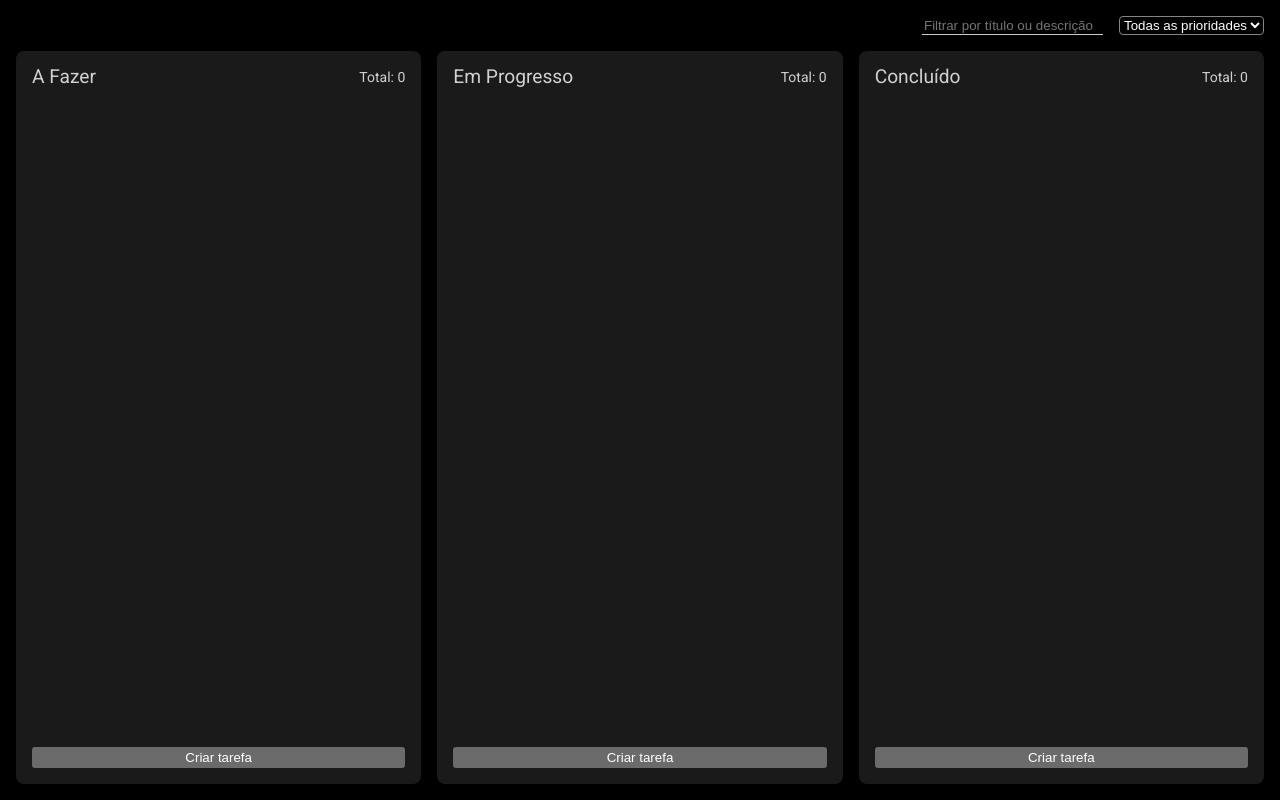
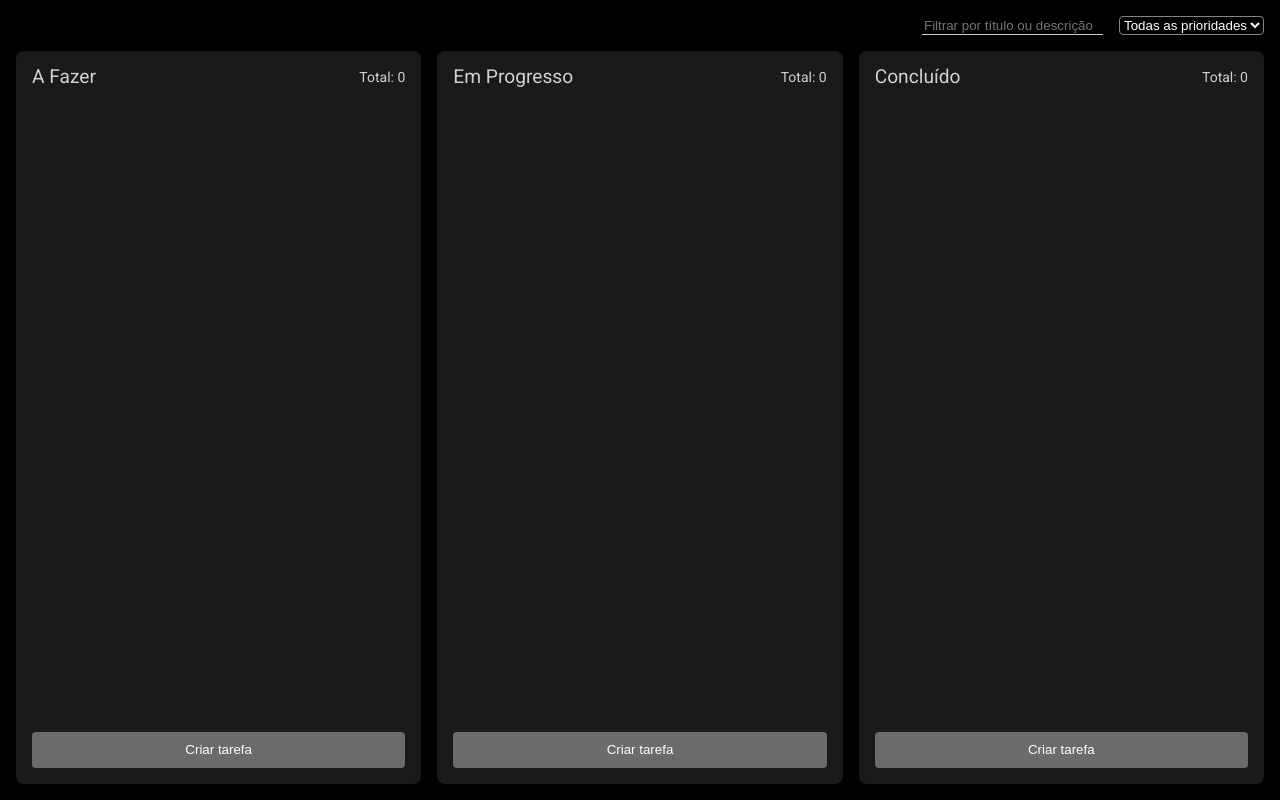
Before and after one commit to Bahiavs/kanban, an Angular app: page /board in a window 1280 px wide. Built offline with nearby package versions, Linux system fonts and the light colour scheme.

Commit message:
style: enhance button styling with padding, border radius, and cursor pointer

```diff
--- a/src/app/pages/board/board.scss
+++ b/src/app/pages/board/board.scss
@@ -67,6 +67,9 @@
 .create-task-btn {
   margin-top: 1rem;
   float: right;
+  padding: .8em;
+  border-radius: 4px;
+  border: none;
 }
 
 input {
@@ -78,5 +81,10 @@ input {
 select {
   background: black;
   border-radius: 4px;
+}
 
+button {
+  border: none;
+  cursor: pointer;
+  border-radius: 4px
 }
```
